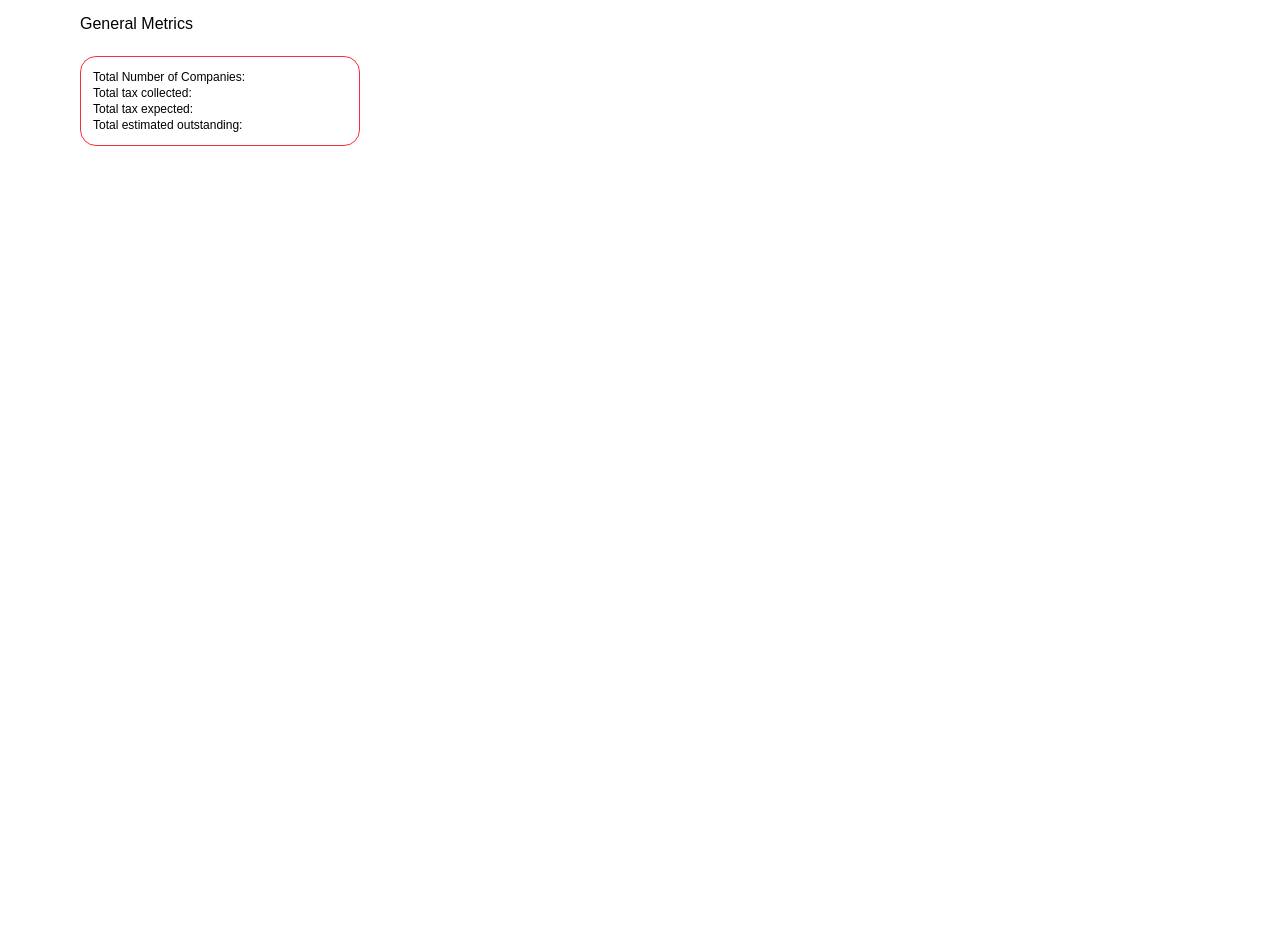
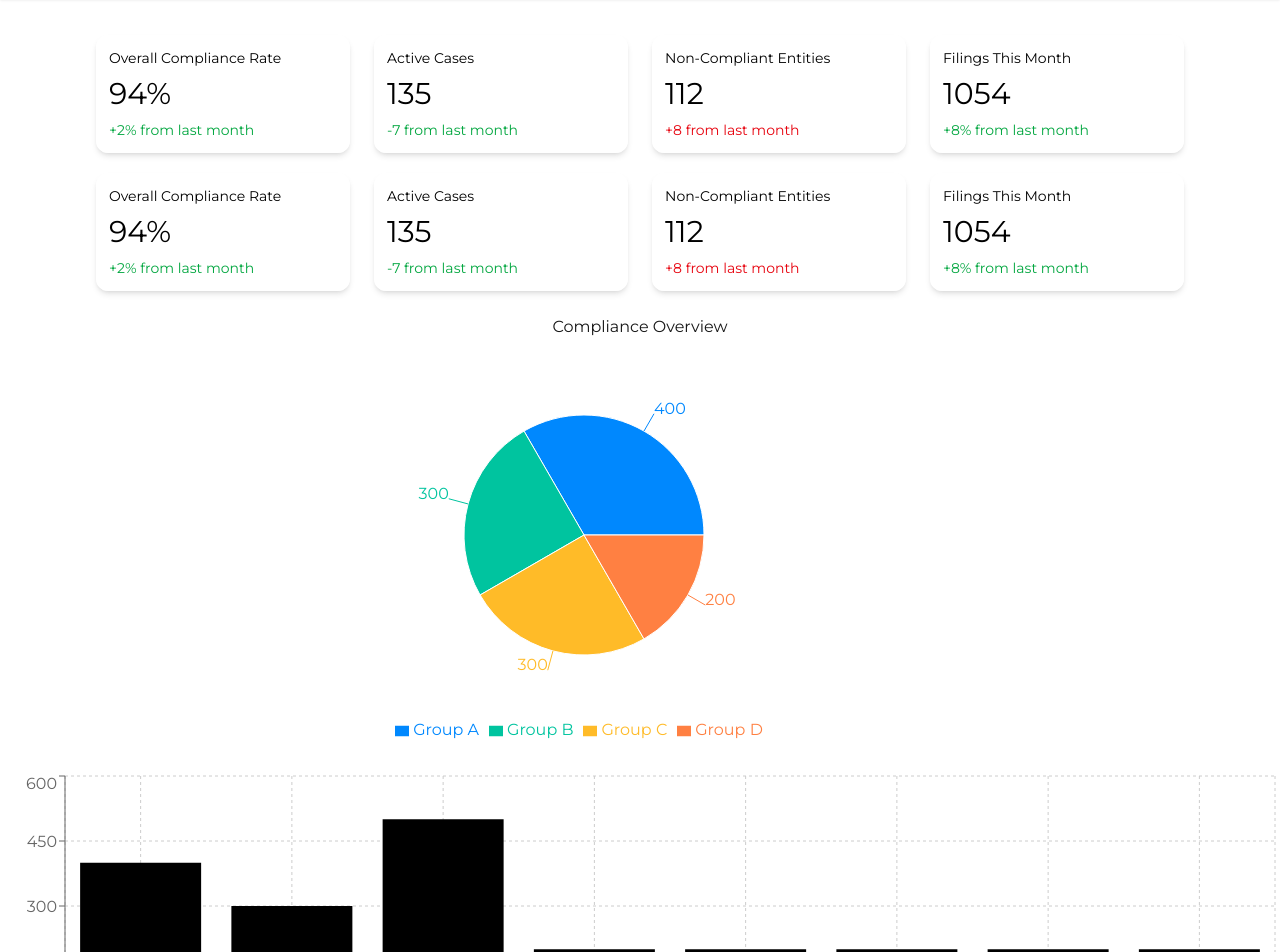
Before and after one commit to dimeji003/ComplianceDashboard, a Next.js app: page / in a window 1280 px wide. Shown: the part 80-1032 px from the top of the page. Before the commit the page ends 800 px from the top, so only its background shows below. Built offline with nearby package versions, Linux system fonts and the light colour scheme.

Commit message:
compliance overview

```diff
--- a/package.json
+++ b/package.json
@@ -11,7 +11,8 @@
   "dependencies": {
     "next": "16.1.6",
     "react": "19.2.3",
-    "react-dom": "19.2.3"
+    "react-dom": "19.2.3",
+    "recharts": "^3.7.0"
   },
   "devDependencies": {
     "@tailwindcss/postcss": "^4",
--- /dev/null
+++ b/src/app/components/ComplianceBySector.jsx
@@ -0,0 +1,36 @@
+"use client";
+
+import {
+  BarChart,
+  Bar,
+  XAxis,
+  YAxis,
+  CartesianGrid,
+  Tooltip,
+  ResponsiveContainer
+} from "recharts";
+
+const data = [
+  { name: "Manufacturing", sales: 400 },
+  { name: "Finance", sales: 300 },
+  { name: "Mar", sales: 500 },
+  { name: "Apr", sales: 200 },
+  { name: "Apr", sales: 200 },
+  { name: "Apr", sales: 200 },
+  { name: "Apr", sales: 200 },
+  { name: "Apr", sales: 200 },
+];
+
+export default function ComplianceBySector() {
+  return (
+    <ResponsiveContainer width="100%" height={300}>
+      <BarChart data={data}>
+        <CartesianGrid strokeDasharray="3 3" />
+        <XAxis dataKey="name" />
+        <YAxis />
+        <Tooltip />
+        <Bar dataKey="sales" />
+      </BarChart>
+    </ResponsiveContainer>
+  );
+}
--- /dev/null
+++ b/src/app/components/ComplianceOverview.jsx
@@ -0,0 +1,38 @@
+"use client";
+
+import { PieChart, Pie, Cell, Tooltip, Legend } from "recharts";
+
+const data = [
+  { name: "Group A", value: 400 },
+  { name: "Group B", value: 300 },
+  { name: "Group C", value: 300 },
+  { name: "Group D", value: 200 },
+];
+
+const COLORS = ["#0088FE", "#00C49F", "#FFBB28", "#FF8042"];
+
+export default function MyPieChart() {
+  return (
+    <div className="my-6 w-[40%] m-auto">
+        <h1 className="text-center">Compliance Overview</h1>
+
+        <PieChart width={400} height={400} className="my-2">
+
+          <Pie
+            data={data}
+            cx="50%"
+            cy="50%"
+            outerRadius={120}
+            dataKey="value"
+            label
+          >
+            {data.map((entry, index) => (
+              <Cell key={index} fill={COLORS[index % COLORS.length]} />
+            ))}
+          </Pie>
+          <Tooltip />
+          <Legend />
+        </PieChart>
+    </div>
+      );
+}
--- a/src/app/components/Main.jsx
+++ b/src/app/components/Main.jsx
@@ -1,11 +1,22 @@
 import React from 'react'
 import Intro from './introductorymetrics'
+import ComplianceOverview from './ComplianceOverview'
+import ComplianceBySector from './ComplianceBySector'
 
 export default function Main(){
     return (
-        <div className='mx-20'>
-            <h1 className='text-black text-3xl text-center my-7'>Compliance Dashboard</h1>
+        <div >
+            <div  className='text-black text-xl border-b p-2 py-3 mx-0 shadow border-red-400'>
+
+            <h1 className='ml-6'>Digital and Technology Compliance Dashboard</h1>
+            <p className='text-[16px] font-light text-gray-500 pt-1 ml-6'>Real Time Monitoring</p>
+            </div>
+            <div >
             <Intro />
+            <ComplianceOverview />
+            <ComplianceBySector />
+
+            </div>
 
 
         </div>
--- a/src/app/components/introductorymetrics.jsx
+++ b/src/app/components/introductorymetrics.jsx
@@ -1,12 +1,52 @@
 export default function Intro(){
     return (
-        <div className="text-black">
-            <h1>General Metrics</h1>
-            <div className="text-xs mt-5 p-3  border border-red-500 w-70 rounded-2xl">
-                <p>Total Number of Companies:</p>
-                <p>Total tax collected:</p>
-                <p>Total tax expected:</p>
-                <p>Total estimated outstanding:</p>
+        <div className="text-black mt-9 flex flex-col gap-5 w-[85%] m-auto">
+
+            <div className="flex flex-row gap-6 ">
+                <div className="border border-white flex flex-col w-[40%] gap-2 p-3 rounded-xl shadow-md">
+                    <div className="text-sm">Overall Compliance Rate</div>
+                    <div className="font-semiboldbold text-3xl">94%</div>
+                    <div className="text-green-600 text-sm">+2% from last month</div>
+                </div>
+                <div className="border border-white flex flex-col gap-2 w-[40%] p-3 rounded-xl shadow-md">
+                    <div className="text-sm">Active Cases</div>
+                    <div className="font-semiboldbold text-3xl">135</div>
+                    <div className="text-green-600 text-sm">-7 from last month</div>
+                </div>
+                <div className="border border-white flex flex-col gap-2 w-[40%] p-3 rounded-xl shadow-md">
+                    <div className="text-sm">Non-Compliant Entities</div>
+                    <div className="font-semiboldbold text-3xl">112</div>
+                    <div className="text-red-600 text-sm">+8 from last month</div>
+                </div>
+                <div className="border border-white flex flex-col gap-2 w-[40%] p-3 rounded-xl shadow-md">
+                    <div className="text-sm">Filings This Month</div>
+                    <div className="font-semiboldbold text-3xl">1054</div>
+                    <div className="text-green-600 text-sm">+8% from last month</div>
+                </div>
+
+            </div>
+
+            <div className="flex flex-row gap-6">
+                <div className="border border-white flex flex-col gap-2 w-[40%] p-3 rounded-xl shadow-md">
+                    <div className="text-sm">Overall Compliance Rate</div>
+                    <div className="font-semiboldbold text-3xl">94%</div>
+                    <div className="text-green-600 text-sm">+2% from last month</div>
+                </div>
+                <div className="border border-white flex flex-col gap-2 w-[40%] p-3 rounded-xl shadow-md">
+                    <div className="text-sm">Active Cases</div>
+                    <div className="font-semiboldbold text-3xl">135</div>
+                    <div className="text-green-600 text-sm">-7 from last month</div>
+                </div>
+                <div className="border border-white flex flex-col gap-2 w-[40%] p-3 rounded-xl shadow-md">
+                    <div className="text-sm">Non-Compliant Entities</div>
+                    <div className="font-semiboldbold text-3xl">112</div>
+                    <div className="text-red-600 text-sm">+8 from last month</div>
+                </div>
+                <div className="border border-white flex flex-col gap-2 w-[40%] p-3 rounded-xl shadow-md">
+                    <div className="text-sm">Filings This Month</div>
+                    <div className="font-semiboldbold text-3xl">1054</div>
+                    <div className="text-green-600 text-sm">+8% from last month</div>
+                </div>
 
             </div>
 
--- a/src/app/layout.jsx
+++ b/src/app/layout.jsx
@@ -1,10 +1,12 @@
 import { Geist, Geist_Mono } from "next/font/google";
 import "./globals.css";
+import { Montserrat } from "next/font/google";
 
 const geistSans = Geist({
   variable: "--font-geist-sans",
   subsets: ["latin"],
 });
+const montserrat = Montserrat({ subsets: ["latin"] });
 
 const geistMono = Geist_Mono({
   variable: "--font-geist-mono",
@@ -12,7 +14,7 @@ const geistMono = Geist_Mono({
 });
 
 export const metadata = {
-  title: "Create Next App",
+  title: "Dashboard",
   description: "Generated by create next app",
 };
 
@@ -20,8 +22,7 @@ export default function RootLayout({ children }) {
   return (
     <html lang="en">
       <body
-        className={`${geistSans.variable} ${geistMono.variable} antialiased`}
-      >
+        className={montserrat.className}>
         {children}
       </body>
     </html>
```
Also changed, not shown: 1 other file (tests, documents, lock files or other folders).
